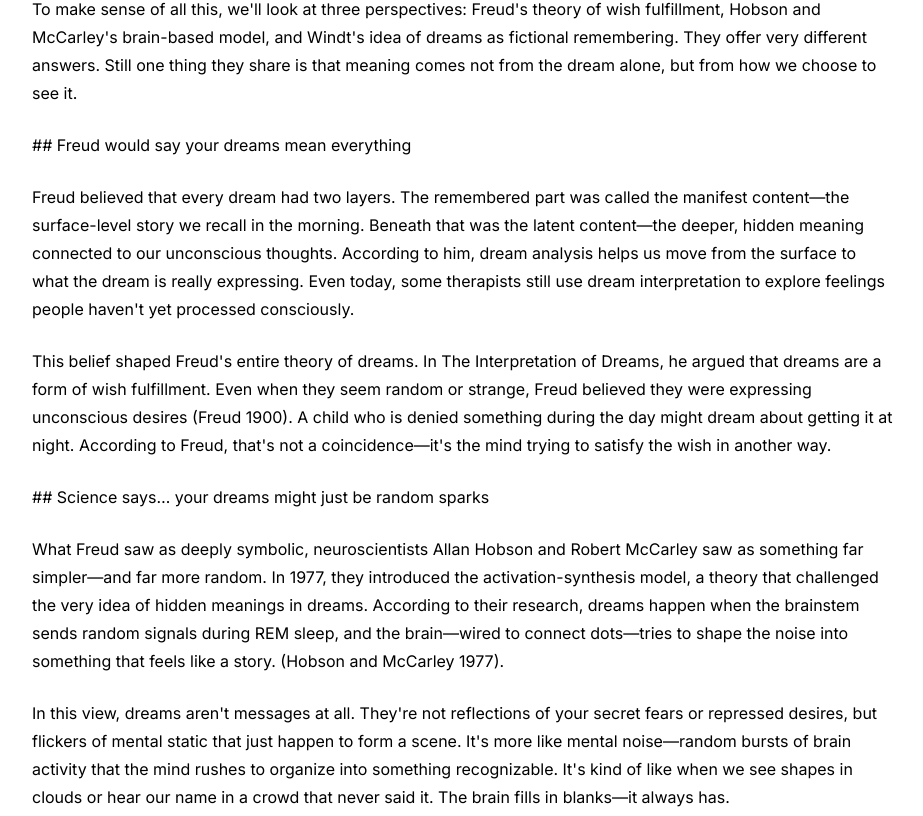
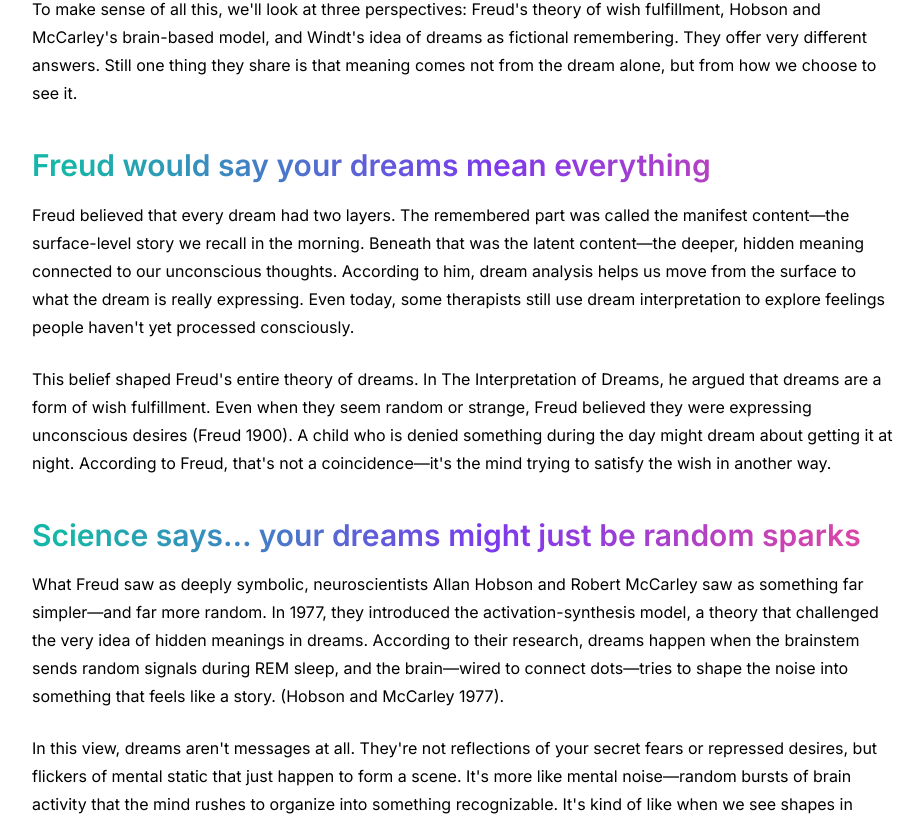
Before and after one commit to wzgatenox/blog-website, a Next.js app: page /blog/what-if-your-dreams-are-lying in a window 1280 px wide. Shown: the part 974-1790 px from the top of the page, without its empty margins (176-1099 px from the left). Built offline with nearby package versions, Linux system fonts and the light colour scheme.

Commit message:
Enhance BlogPost component to support Markdown-like formatting by rendering headings and paragraphs based on line breaks. This improves content structure and readability.

```diff
--- a/src/app/blog/[slug]/page.tsx
+++ b/src/app/blog/[slug]/page.tsx
@@ -42,11 +42,26 @@ export default async function BlogPost({ params }: PageProps) {
           <span>{post.author}</span>
         </div>
         <div className="mt-8 space-y-6">
-          {post.content.split("\n\n").map((paragraph, index) => (
-            <p key={index} className="leading-7">
-              {paragraph}
-            </p>
-          ))}
+          {post.content.split('\n').map((line, index) => {
+            if (line.startsWith('##')) {
+              return (
+                <h2
+                  key={index}
+                  className="text-3xl font-semibold mt-10 mb-4 gradient-text leading-tight"
+                >
+                  {line.substring(2).trim()}
+                </h2>
+              )
+            } else if (line.trim() !== '') {
+              return (
+                <p key={index} className="leading-7">
+                  {line}
+                </p>
+              )
+            } else {
+              return null
+            }
+          })}
         </div>
         {post.worksCited && post.worksCited.length > 0 && (
           <div className="mt-12 border-t border-white/20 pt-8">
```
